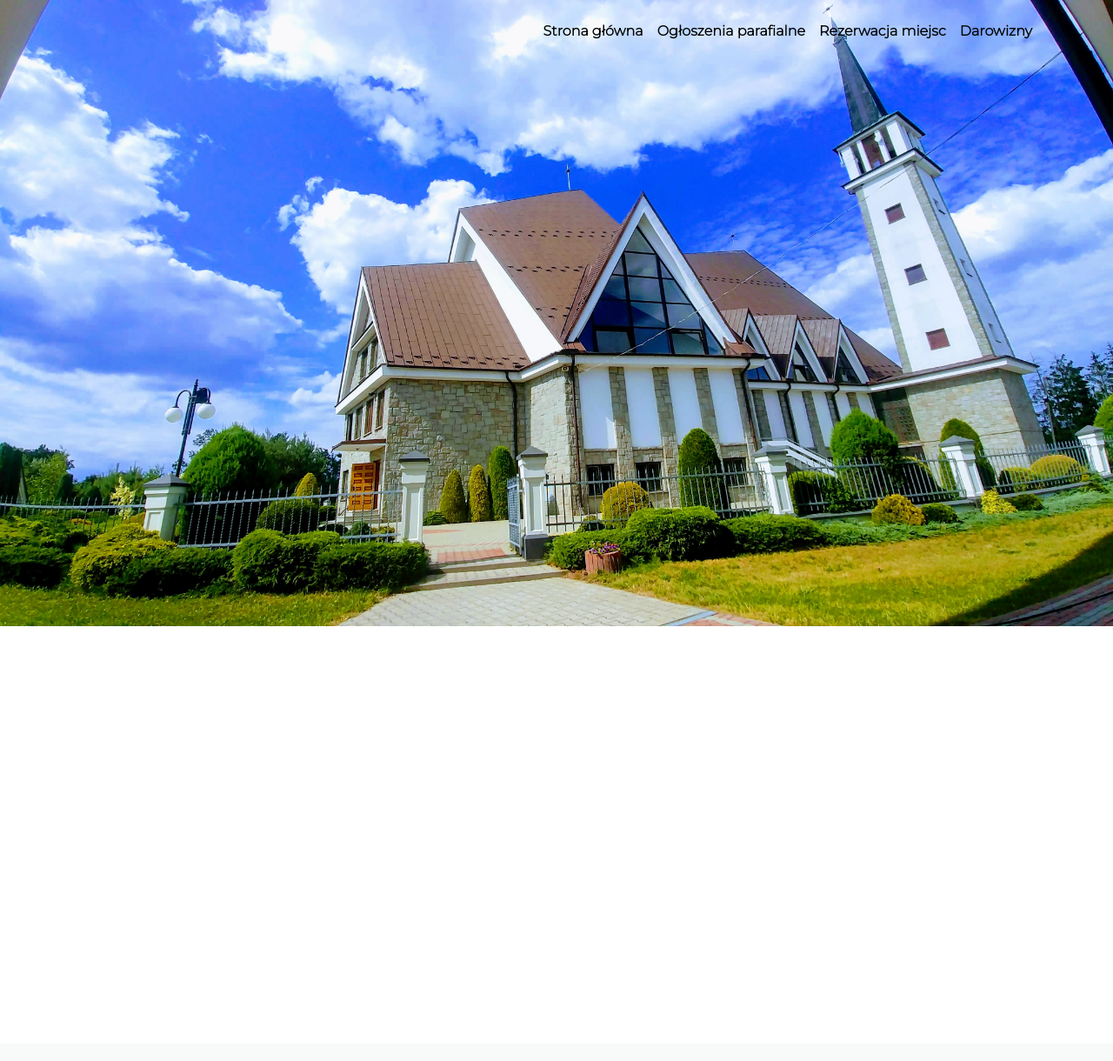
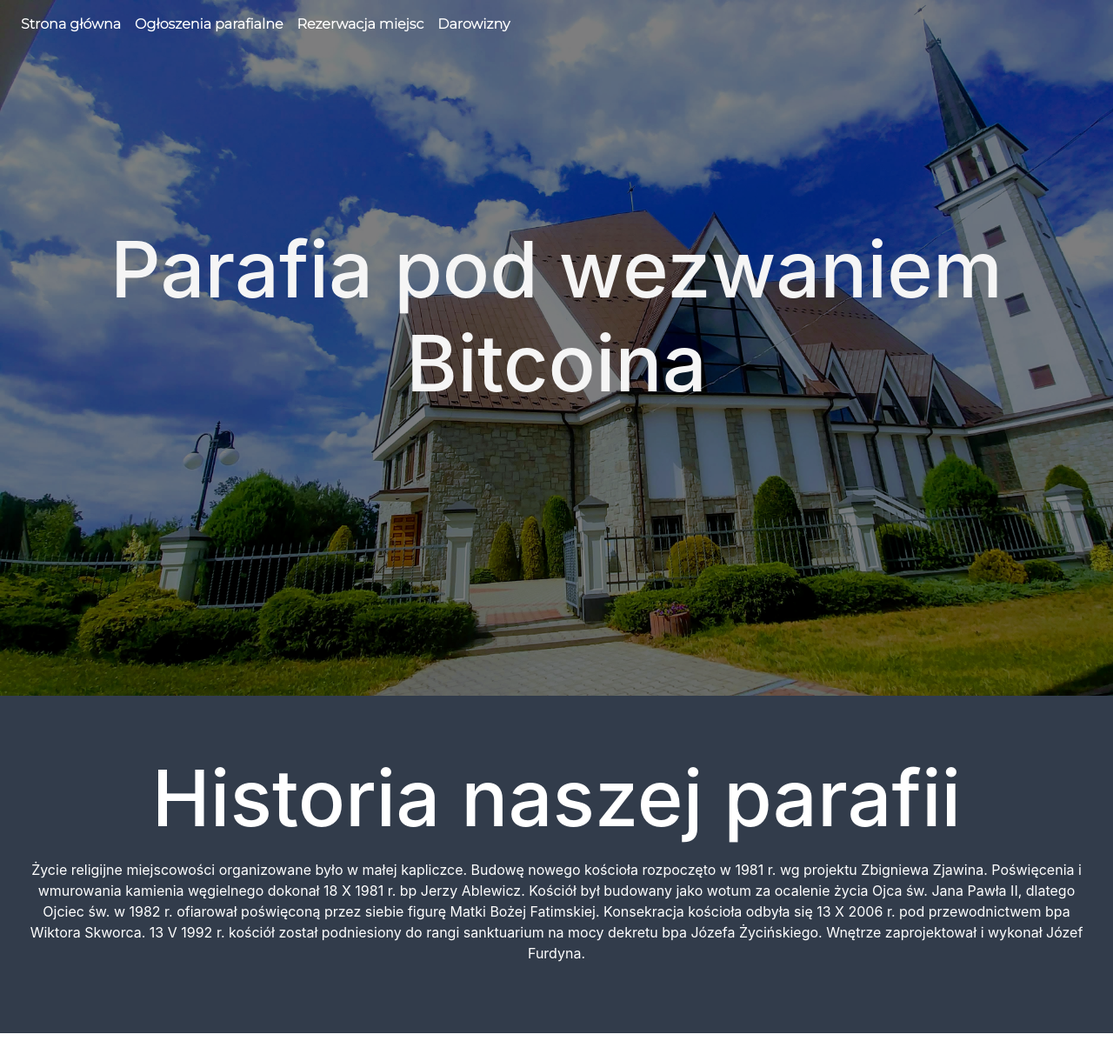
Before and after one commit to marcinele/Parish-website, a PHP site: page / in a window 1280 px wide. Shown: the whole page at 87% size. Before the commit the page ends 720 px from the top, so only its background shows below. Run offline with PHP 8.4, Linux system fonts and the light colour scheme.

Commit message:
stary, jak to zobaczysz to się zsassz

```diff
--- a/css/style.css
+++ b/css/style.css
@@ -1,9 +1,12 @@
+
+
 .navbar {
     transition: all 0.4s;
 }
 
 .navbar .nav-link {
-    color: black;
+    color: white;
+    font-size: 20;
     font-family: 'Montserrat', sans-serif;
 }
 
@@ -19,12 +22,12 @@
 
 /* Change navbar styling on scroll */
 .navbar.active {
-    background: #fff;
+    background: #323c4b;
     box-shadow: 1px 2px 10px rgba(0, 0, 0, 0.1);
 }
 
 .navbar.active .nav-link {
-    color: #555;
+    color: white;
 }
 
 .navbar.active .nav-link:hover,
@@ -37,9 +40,6 @@
 }
 
 
-p {
-	color: black !important;
-}
 
 /* Change navbar styling on small viewports */
 @media (max-width: 991.98px) {
@@ -52,22 +52,80 @@
     }
 }
 
-
 .text-small {
     font-size: 0.9rem !important;
 }
 
+.span{
+    transition: all 0.4s;
+}
 
-body {
-    min-height: 150vh;
-    background-image: url("/Images/background_home.jpg");
-    background-position: top;
-    background-size: 100%;
-    background-repeat: no-repeat;
-    font-family: 'Montserrat', sans-serif;
-    color: black !important;
+.bg-image {
+    min-height: 100vh;
+  font-size:40px;
+  text-align:center;
+  position: relative;
+  transition: all 0.4s;
+}
+
+.bg-image::before {
+        transition: all 0.4s;
+
+  content:"";
+  background: url("/Images/background_home.jpg");
+  background-repeat: no-repeat;
+  background-size: cover;
+  width:100%;
+  min-height:100vh;
+  position: absolute;
+  left:0;
+  top:0;
+  z-index:-1;
+  filter: brightness(0.5);
+
+}
+
+.bg-image.scrolled {
+    min-height: 70vh;
+}
+
+.bg-image.scrolled::before{
+    transition: all 0.4s;
+    content:"";
+  background: url("/Images/background_home.jpg");
+  background-repeat: no-repeat;
+  background-size: cover;
+  width:100%;
+  min-height:70vh;
+  position: absolute;
+  left:0;
+  top:0;
+  z-index:-1;
+  filter: brightness(0.4);
+}
+
+
+.main-text {
+    text-align: center;
+    padding-top: 20%;
+    filter:  brightness(1.0);
+}
+
+
+.h2 {
+    color: whitesmoke !important;
+    font-size: 90px;
 }
 
 ul li a{
     transition: all ease 0.5s;
 }
+
+.jumbotron {
+    background-color: #323c4b;
+    border-radius: 0px;
+}
+
+.article{
+    color: white !important;
+}
--- a/html/index.html
+++ b/html/index.html
@@ -15,36 +15,36 @@
   <link href="https://fonts.googleapis.com/css2?family=Montserrat:wght@300&display=swap" rel="stylesheet">
   <script type="text/javascript" src="/js/home.js"></script>
 </head>
-<body>
+<body >
   <!-- Navbar-->
-<header class="header">
-    <nav class="navbar navbar-expand-lg fixed-top py-3">
-        <div class="container"><a href="#" class="navbar-brand text-uppercase font-weight-bold"></a>
-            <div id="navbarSupportedContent" class="collapse navbar-collapse">
-                <ul class="navbar-nav ml-auto">
+
+    <header>
+        <nav class="navbar navbar-expand-lg fixed-top p-10">
+            <div class="collapse navbar-collapse" id="navbarSupportedContent">
+                <ul class="nav navbar-nav mr-sm-2">
                     <li class="nav-item active"><a href="#" class="nav-link font-weight-bold">Strona główna<span class="sr-only">(current)</span></a></li>
                     <li class="nav-item"><a href="#" class="nav-link font-weight-bold">Ogłoszenia parafialne</a></li>
                     <li class="nav-item"><a href="#" class="nav-link font-weight-bold">Rezerwacja miejsc</a></li>
                     <li class="nav-item"><a href="#" class="nav-link font-weight-bold">Darowizny </a></li>
                 </ul>
             </div>
-        </div>
         </nav>
     </header>
 
 
-<!-- For demo purpose
-<div class="container">
-    <div class="pt-5 text-white">
-        <div class="py-5">
-            <p class="lead">Lorem ipsum dolor sit amet, <strong class="font-weight-bold">consectetur adipisicing </strong>elit. Explicabo consectetur odio voluptatum facere animi temporibus, distinctio tempore enim corporis quam <strong class="font-weight-bold">recusandae </strong>placeat! Voluptatum voluptate, ex modi illum quas nam distinctio.</p>
-            <p class="lead">Lorem ipsum dolor sit amet, consectetur adipisicing elit, sed do eiusmod tempor incididunt ut labore et dolore magna aliqua. Ut enim ad minim veniam, quis nostrud exercitation ullamco laboris nisi ut aliquip ex ea commodo consequat. Duis aute irure dolor in reprehenderit in voluptate velit esse cillum dolore eu fugiat nulla pariatur. Excepteur sint occaecat cupidatat non proident, sunt in culpa qui officia deserunt mollit anim id est laborum.</p>
-        </div>
-        <div class="py-5">
-            <p class="lead">Lorem ipsum dolor sit amet, <strong class="font-weight-bold">consectetur adipisicing </strong>elit. Explicabo consectetur odio voluptatum facere animi temporibus, distinctio tempore enim corporis quam <strong class="font-weight-bold">recusandae </strong>placeat! Voluptatum voluptate, ex modi illum quas nam distinctio.</p>
-            <p class="lead">Lorem ipsum dolor sit amet, consectetur adipisicing elit, sed do eiusmod tempor incididunt ut labore et dolore magna aliqua. Ut enim ad minim veniam, quis nostrud exercitation ullamco laboris nisi ut aliquip ex ea commodo consequat. Duis aute irure dolor in reprehenderit in voluptate velit esse cillum dolore eu fugiat nulla pariatur. Excepteur sint occaecat cupidatat non proident, sunt in culpa qui officia deserunt mollit anim id est laborum.</p>
+<div class="container-fluid p-0">
+    <div class="row-fluid">
+        <div class="span" id="background_span">
+            <div class="bg-image main-text">
+                <h1 class="mb-3 h2">Parafia pod wezwaniem Bitcoina</h1>
             </div>
         </div>
     </div>
--->
+    <div class="row-fluid" id="about">
+        <div class="jumbotron text-center">
+            <h1 class="mb-3 h2 article"> Historia naszej parafii </h1>
+            <p class="article">Życie religijne miejscowości organizowane było w małej kapliczce. Budowę nowego kościoła rozpoczęto w 1981 r. wg projektu Zbigniewa Zjawina. Poświęcenia i wmurowania kamienia węgielnego dokonał 18 X 1981 r. bp Jerzy Ablewicz. Kościół był budowany jako wotum za ocalenie życia Ojca św. Jana Pawła II, dlatego Ojciec św. w 1982 r. ofiarował poświęconą przez siebie figurę Matki Bożej Fatimskiej. Konsekracja kościoła odbyła się 13 X 2006 r. pod przewodnictwem bpa Wiktora Skworca. 13 V 1992 r. kościół został podniesiony do rangi sanktuarium na mocy dekretu bpa Józefa Życińskiego. Wnętrze zaprojektował i wykonał Józef Furdyna.</p>
+        </div>
+    </div>
+</disv>
 </body>
--- a/js/home.js
+++ b/js/home.js
@@ -1,9 +1,13 @@
 $(function () {
     $(window).on('scroll', function () {
-        if ( $(window).scrollTop() > 10 ) {
+        if ( $(window).scrollTop() > 1 ) {
             $('.navbar').addClass('active');
+            $('.bg-image').addClass('scrolled');
+            //$('.span').addClass('scrolled');
         } else {
             $('.navbar').removeClass('active');
+            $('.bg-image').removeClass('scrolled');
+            //$('.span').removeClass('scrolled');
         }
     });
 });
@@ -17,3 +21,11 @@
     });
 
 });
+
+$(function(){
+    $(window).on('scroll', function(){
+        if($(this).scrollTop() > 1){
+        } else {
+        }
+    })
+})
```
Lines whose indentation alone changed are shown as unchanged.
